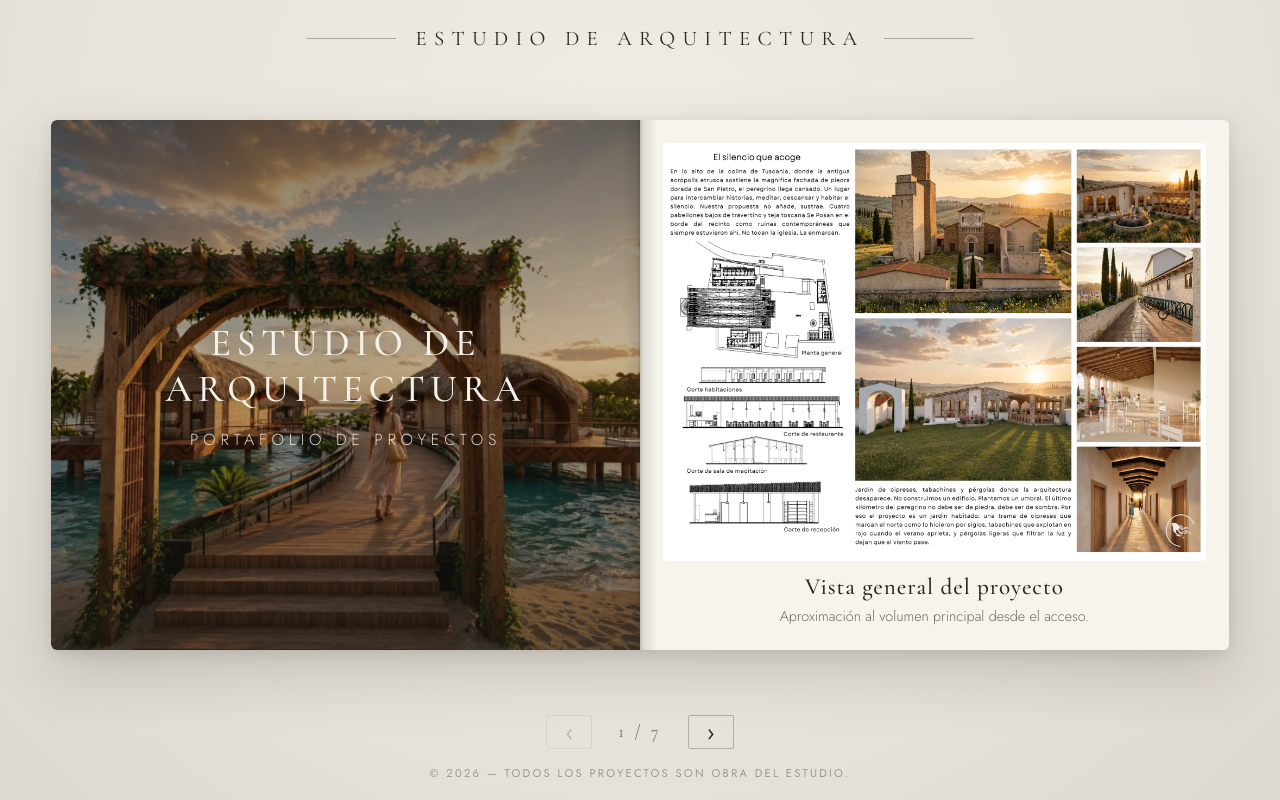
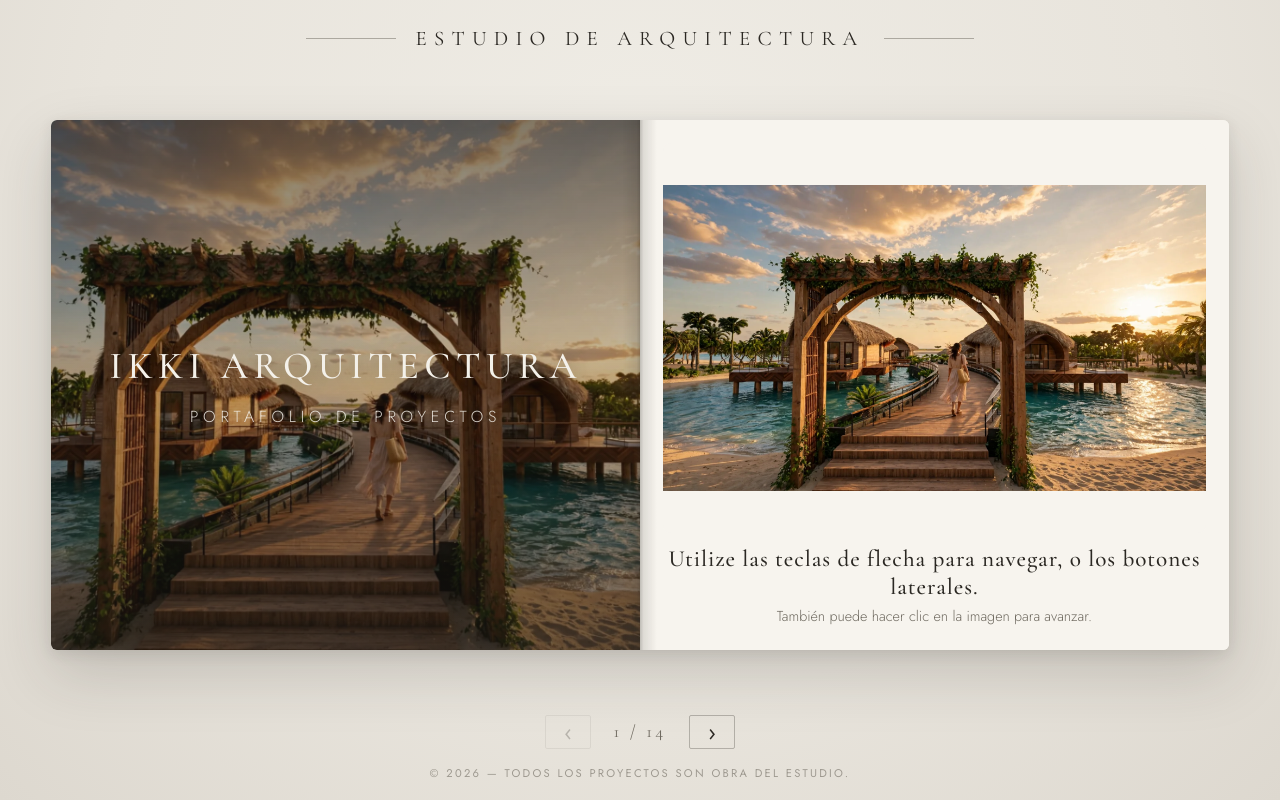
Before and after one commit to Rencox012/libro-web, a plain HTML site: page index.html in a window 1280 px wide. Drawn offline with nearby package versions, Linux system fonts and the light colour scheme.

Commit message:
Arreglos de distintos bugs

```diff
--- a/css/estilos.css
+++ b/css/estilos.css
@@ -77,7 +77,7 @@ body {
   position: relative;
   width: min(92vw, 1280px);
   aspect-ratio: 20 / 9; /* revista horizontal: dos páginas de 16:9 */
-  /* max-height: 78vh; */
+  max-height: 68vh;
   display: grid;
   grid-template-columns: 1fr 1fr;
   background: var(--fondo-libro);
@@ -115,6 +115,9 @@ body {
   display: flex;
   flex-direction: column;
   background: var(--fondo-libro);
+  /* altura fija: la página no colapsa aunque falte la imagen */
+  height: 100%;
+  min-height: 0;
 }
 
 .pagina-izq { border-radius: 6px 0 0 6px; }
@@ -143,15 +146,18 @@ body {
   padding: clamp(0.7rem, 1.8vw, 1.6rem);
 }
 
-/* La imagen se ve completa, centrada y sin recortes */
+/* La imagen se ve completa, centrada y sin recortes.
+   El aspect-ratio de respaldo mantiene el marco aunque la
+   imagen falte o aún no cargue (placeholder del mismo tamaño). */
 .foto {
   display: block;
   flex: 1;
   min-height: 0;
   width: 100%;
-  object-fit: fill;
+  aspect-ratio: 16 / 9;
+  object-fit: contain;
   background: var(--fondo-libro);
-  border-radius: 4px;
+  border-radius: 8px;
 }
 
 .texto {
@@ -421,6 +427,9 @@ body.embed .controles { display: none; }
 body.embed {
   background: transparent;
   overflow: hidden;
+  height: 100vh;
+  display: flex;
+  flex-direction: column;
 }
 
 body.embed .marca,
@@ -430,11 +439,15 @@ body.embed .indicador {
   display: none;
 }
 
+/* El escenario ocupa exactamente el alto del iframe, sin crecer
+   aunque falte una imagen o cargue con otra proporción */
 body.embed .escenario {
+  flex: 0 0 100%;
   width: 100%;
-  height: 100vh;
+  height: 100%;
   padding: 0;
   margin: 0;
+  overflow: hidden;
 }
 
 body.embed .libro {
@@ -445,6 +458,7 @@ body.embed .libro {
   max-height: none;
   border-radius: 0;
   box-shadow: none;
+  overflow: hidden;
 }
 
 body.embed .pagina-izq { border-radius: 0; }
--- a/js/datos.js
+++ b/js/datos.js
@@ -7,7 +7,7 @@
 
 const PORTADA = {
   imagen: "fotos-web/Render.webp",
-  titulo: "Estudio de Arquitectura",
+  titulo: "IKKI Arquitectura",
   subtitulo: "Portafolio de proyectos",
 };
 
@@ -19,63 +19,140 @@ const CONTRAPORTADA = {
 
 const proyectos = [
   {
-    imagen: "fotos-web/1.webp",
-    titulo: "Vista general del proyecto",
-    descripcion: "Aproximación al volumen principal desde el acceso.",
+    imagen: "fotos-web/Render.webp",
+    titulo: "Utilize las teclas de flecha para navegar, o los botones laterales.",
+    descripcion: "También puede hacer clic en la imagen para avanzar.",
   },
+  //IGLESIA
   {
-    imagen: "fotos-web/2.webp",
+    imagen: "fotos-web/IGLESIA.webp",
     titulo: "Fachada principal",
     descripcion: "Composición de fachada con materiales nobles.",
   },
   {
-    imagen: "fotos-web/3.webp",
+    imagen: "fotos-web/1.webp",
     titulo: "Terraza exterior",
     descripcion: "Espacios intermedios entre interior y paisaje.",
   },
+  //CASA
   {
-    imagen: "fotos-web/4.webp",
+    imagen: "fotos-web/FACHADA-2-NOCHE.webp",
     titulo: "Detalle constructivo",
     descripcion: "Encuentro de materiales y resolución constructiva.",
   },
   {
-    imagen: "fotos-web/5.webp",
+    imagen: "fotos-web/11.webp",
     titulo: "Interior principal",
     descripcion: "Amplitud, luz natural y proporción clásica.",
   },
+  //BAÑO
   {
-    imagen: "fotos-web/6.webp",
+    imagen: "fotos-web/BAÑO.webp",
     titulo: "Cocina",
     descripcion: "Diseño funcional con acabados sobrios.",
   },
   {
-    imagen: "fotos-web/7.webp",
+    imagen: "fotos-web/6.webp",
     titulo: "Vistas al paisaje",
     descripcion: "El entorno como parte del proyecto.",
   },
+  //COCINA
   {
-    imagen: "fotos-web/8.webp",
+    imagen: "fotos-web/COCINA.webp",
     titulo: "Espacio social",
     descripcion: "Áreas de estar integradas al entorno.",
   },
   {
-    imagen: "fotos-web/9.webp",
+    imagen: "fotos-web/4.webp",
     titulo: "Baño principal",
     descripcion: "Materiales cálidos y luz controlada.",
   },
+  //ESTABLO
   {
-    imagen: "fotos-web/10.webp",
+    imagen: "fotos-web/ESTABLO.webp",
     titulo: "Fachada nocturna",
     descripcion: "Iluminación arquitectónica y presencia nocturna.",
   },
   {
-    imagen: "fotos-web/11.webp",
+    imagen: "fotos-web/3.webp",
     titulo: "Detalle exterior",
     descripcion: "Texturas y sombras en el exterior.",
   },
+  //HOUSE HOWARD
   {
-    imagen: "fotos-web/12.webp",
+    imagen: "fotos-web/HOUSE-HOWARD.webp",
     titulo: "Proyecto completo",
     descripcion: "Vista final del conjunto terminado.",
   },
+  {
+    imagen: "fotos-web/11.webp",
+    titulo: "Contacto",
+    descripcion: "Estamos aquí para ayudar con su próximo proyecto.",
+  },
+  //IGLESIA-CHU
+  {
+    imagen: "fotos-web/IGLESIA-CHU.webp",
+    titulo: "Interior de la iglesia",
+    descripcion: "Espacios sagrados con luz natural.",
+  },
+  {
+    imagen: "fotos-web/10.webp",
+    titulo: "Fachada lateral",
+    descripcion: "Diseño contemporáneo con respeto al entorno.",
+  },
+  //ARBOL
+  {
+    imagen: "fotos-web/ARBOL.webp",
+    titulo: "Detalle de la estructura",
+    descripcion: "Innovación en el uso de materiales.",
+  },
+  {
+    imagen: "fotos-web/7.webp",
+    titulo: "Vista aérea",
+    descripcion: "Integración del proyecto con el paisaje.",
+  },
+  //LAGO
+  {
+    imagen: "fotos-web/LAGO.webp",
+    titulo: "Reflejos en el agua",
+    descripcion: "Diseño que dialoga con la naturaleza.",
+  },
+  {
+    imagen: "fotos-web/9.webp",
+    titulo: "Espacios abiertos",
+    descripcion: "Conexión entre interior y exterior.",
+  },
+  //MONTAÑA
+  {
+    imagen: "fotos-web/MONTAÑA.webp",
+    titulo: "Panorámica del proyecto",
+    descripcion: "Arquitectura que se integra al paisaje montañoso.",
+  },
+  {
+    imagen: "fotos-web/8.webp",
+    titulo: "Detalles constructivos",
+    descripcion: "Calidad y precisión en cada elemento.",
+  },
+  //BUNGALOWS
+  {
+    imagen: "fotos-web/Render.webp",
+    titulo: "Conjunto de bungalows",
+    descripcion: "Diseño modular y sostenible.",
+  },
+  {
+    imagen: "fotos-web/2.webp",
+    titulo: "Interior de bungalow",
+    descripcion: "Espacios acogedores y funcionales.",
+  },
+  //TERRAZA
+  {
+    imagen: "fotos-web/TERRAZA.webp",
+    titulo: "Vista desde la terraza",
+    descripcion: "Espacios exteriores con vistas panorámicas.",
+  },
+  {
+    imagen: "fotos-web/5.webp",
+    titulo: "Diseño de interiores",
+    descripcion: "Combinación de materiales y texturas.",
+  }
 ];
--- a/js/libro.js
+++ b/js/libro.js
@@ -67,6 +67,9 @@
   var indice = 0; // índice de página (en móvil) o de página izquierda (escritorio)
   var esMovil = window.matchMedia("(max-width: 900px)");
   var animando = false;
+  var failsafe = null;
+  // Debe coincidir con --duracion-vuelta en css/estilos.css
+  var DURACION_VUELTA_MS = 650;
 
   // ---------- Render de una página ----------
   function htmlPagina(p) {
@@ -231,6 +234,8 @@
     var indiceFinal = nuevoIndice;
 
     var fin = function () {
+      if (!animando) return;
+      clearTimeout(failsafe);
       giratoria.classList.remove("animando", "hacia-atras", "hacia-adelante");
       girFrente.innerHTML = "";
       girAtras.innerHTML = "";
@@ -240,10 +245,11 @@
     };
 
     giratoria.addEventListener("animationend", fin, { once: true });
-    // Failsafe por si la animación no dispara (pe. pestaña en segundo plano)
-    setTimeout(function () {
-      if (animando) fin();
-    }, 800);
+    // Failsafe: dispara el fin justo al terminar la animación,
+    // para que el libro nunca quede bloqueado aunque
+    // animationend no llegue (pe. iframe sin foco).
+    clearTimeout(failsafe);
+    failsafe = setTimeout(fin, DURACION_VUELTA_MS);
   }
 
   // ---------- Eventos ----------
```
Also changed, not shown: fotos-web/ARBOL.webp (renamed from fotos-web/Imagen(13).webp), fotos-web/FACHADA-2-NOCHE.webp (renamed from fotos-web/FACHADA 2 NOCHE-mejora-esta.webp), fotos-web/HOUSE-HOWARD.webp (renamed from fotos-web/FACHADA FONTAL-mejora-este-tambien.webp), fotos-web/IGLESIA-CHU.webp (renamed from fotos-web/IGLESIA CHU.webp), fotos/FACHADA-2-NOCHE.jpg (renamed from fotos/FACHADA 2 NOCHE-mejora-esta.jpg).
